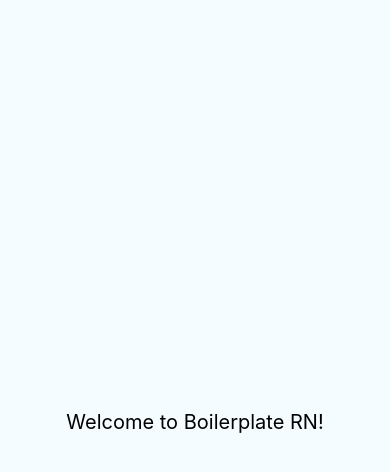
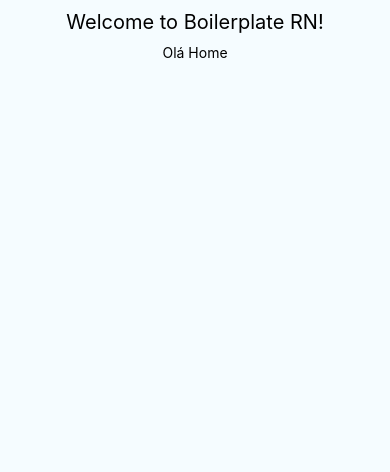
Before and after one commit to danielmachado1980/Spotify, a React Native app: screen / in a window 390 px wide. Shown: the top 472 px of the page. Built offline with nearby package versions, Linux system fonts and the light colour scheme.

Commit message:
Instalação e configuração Babel Root Import.

```diff
--- a/App.js
+++ b/App.js
@@ -12,6 +12,8 @@ import { StyleSheet, Text, View } from 'react-native';
 
 import './src/config/ReactotronConfig';
 import './src/config/DevToolsConfig';
+
+import Home from '~/pages';
 
 const styles = StyleSheet.create({
   container: {
@@ -30,6 +32,7 @@ const styles = StyleSheet.create({
 const App = () => (
   <View style={styles.container}>
     <Text style={styles.welcome}>Welcome to Boilerplate RN!</Text>
+    <Home />
   </View>
 );
 
--- a/package.json
+++ b/package.json
@@ -16,8 +16,10 @@
   "devDependencies": {
     "babel-eslint": "^10.0.1",
     "babel-jest": "23.6.0",
+    "babel-plugin-root-import": "^6.1.0",
     "eslint": "^5.11.1",
     "eslint-config-airbnb": "^17.1.0",
+    "eslint-import-resolver-babel-plugin-root-import": "^1.1.1",
     "eslint-plugin-import": "^2.14.0",
     "eslint-plugin-jsx-a11y": "^6.1.2",
     "eslint-plugin-react": "^7.12.2",
--- /dev/null
+++ b/src/pages/index.js
@@ -0,0 +1,12 @@
+import React from 'react';
+import { View, Text } from 'react-native';
+
+import styles from './styles';
+
+const Home = () => (
+  <View style={styles.container}>
+    <Text>Olá Home</Text>
+  </View>
+);
+
+export default Home;
--- /dev/null
+++ b/src/pages/styles.js
@@ -0,0 +1,9 @@
+import { StyleSheet } from 'react-native';
+
+const styles = StyleSheet.create({
+  container: {
+    flex: 1,
+  },
+});
+
+export default styles;
```
Also changed, not shown: .babelrc, .eslintrc.json, 2 other files (tests, documents, lock files or other folders).
